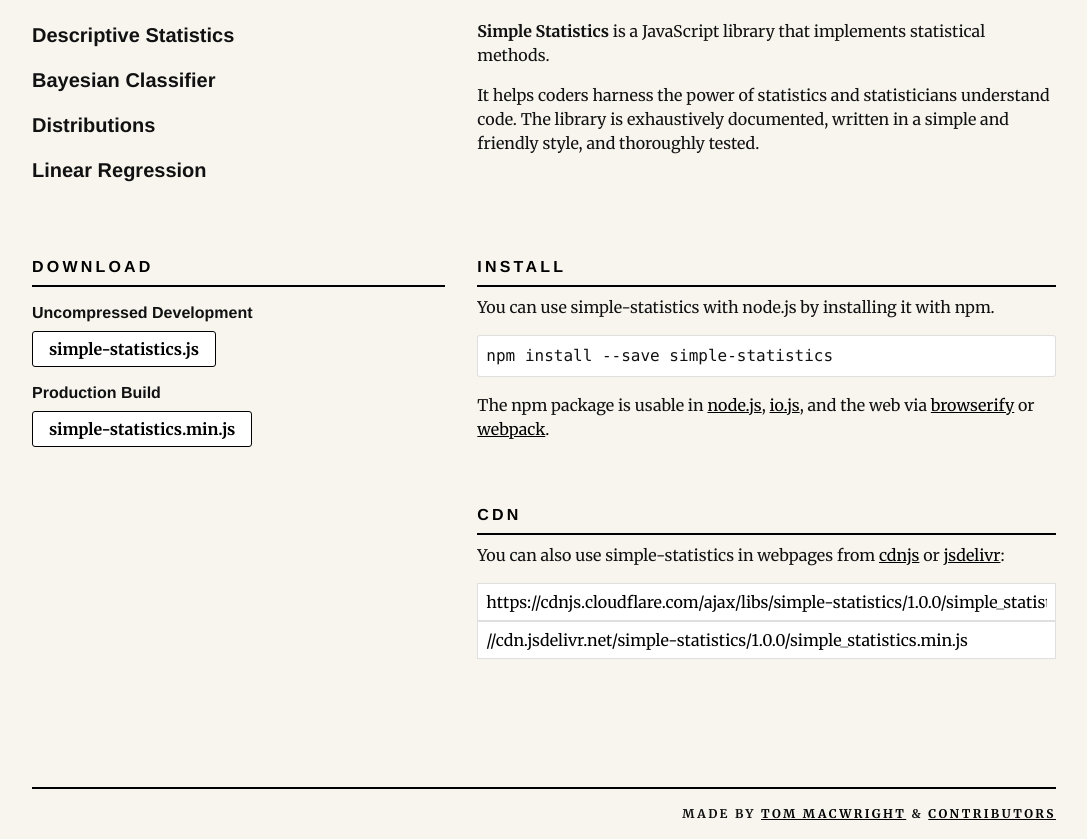
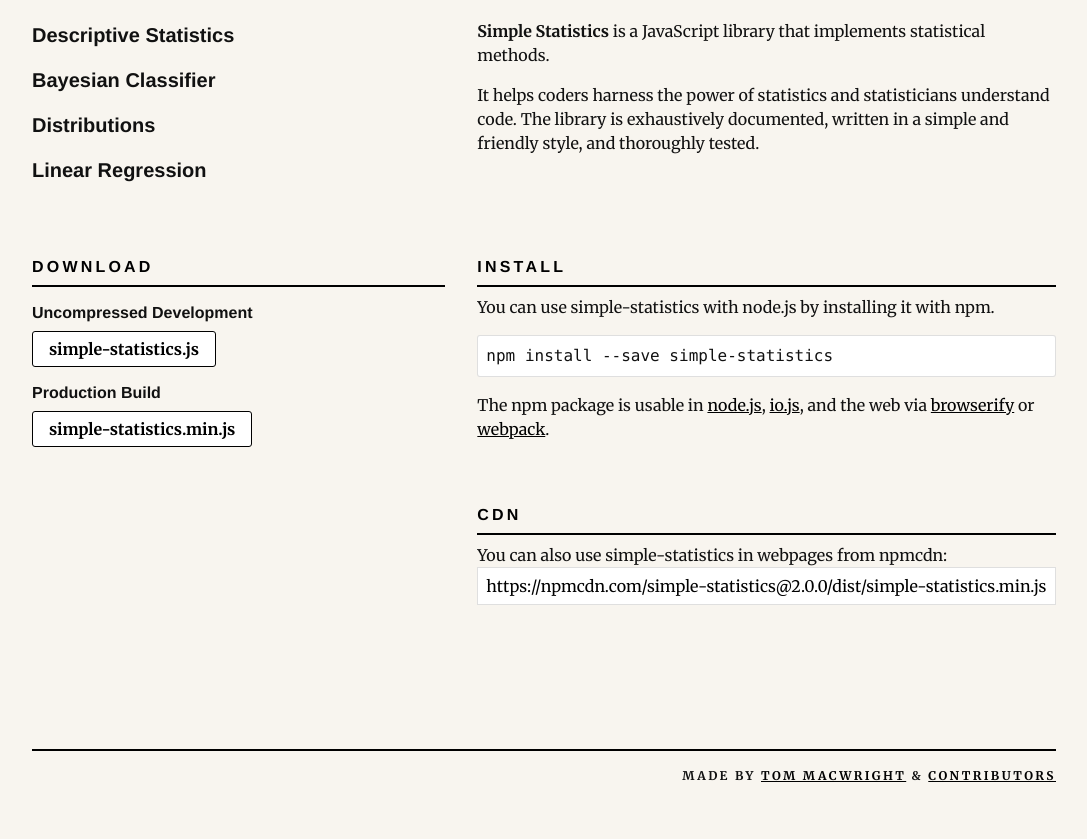
Before and after one commit to simple-statistics/simple-statistics.github.com, a plain HTML site: page index.html in a window 1280 px wide. Shown: the part 780-1619 px from the top of the page, without its empty margins (96-1183 px from the left). After the commit the page ends 1581 px from the top, so only its background shows below. Drawn offline with Linux system fonts and the light colour scheme.

Commit message:
Update index.html

```diff
--- a/index.html
+++ b/index.html
@@ -93,10 +93,8 @@
 
           <h1 class='mt4 sans h4 caps m0'><a href='#cdn'>CDN</a></h1>
           <hr class='mt1'>
-          <p>You can also use simple-statistics in webpages from <a href='https://cdnjs.com/libraries/simple-statistics'>cdnjs</a>
-          or <a href='http://www.jsdelivr.com/#!simple-statistics'>jsdelivr</a>:</p>
-          <input onclick='selectme(this)' class='overflow-auto bg-white px1 py1 border col-12' value='https://cdnjs.cloudflare.com/ajax/libs/simple-statistics/1.0.0/simple_statistics.min.js' />
-          <input onclick='selectme(this)' class='overflow-auto bg-white px1 py1 border col-12' value='//cdn.jsdelivr.net/simple-statistics/1.0.0/simple_statistics.min.js' />
+          <p>You can also use simple-statistics in webpages from npmcdn:
+          <input onclick='selectme(this)' class='overflow-auto bg-white px1 py1 border col-12' value='https://npmcdn.com/simple-statistics@2.0.0/dist/simple-statistics.min.js' />
         </div>
       </div>
     </section>
```
